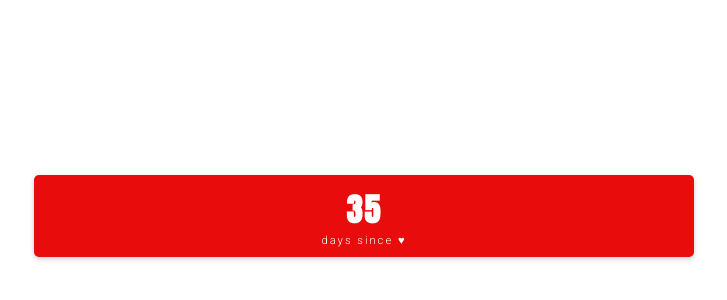
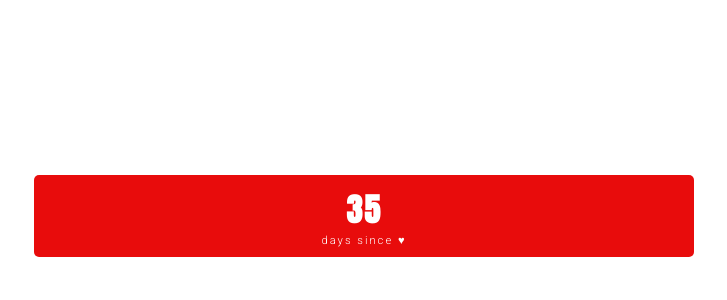
Before and after one commit to stellaquintet/notion-widget, a plain HTML site: page index.html in a window 1280 px wide. Shown: the part 184-484 px from the top of the page, 276-1003 px from the left. Drawn offline with Linux system fonts and the light colour scheme.

Commit message:
Update index.html

```diff
--- a/index.html
+++ b/index.html
@@ -28,8 +28,8 @@ body {
     letter-spacing: 2px;
     padding: 10px;
     border-radius: 5px;
-    box-shadow: 0 2px 5px rgba(0,0,0,0.2);
-    width: 50vw; /* Adjust the width as a percentage of the viewport width */
+    width: 50vw;
+    box-shadow: none;
 }
 
 .days {
```
